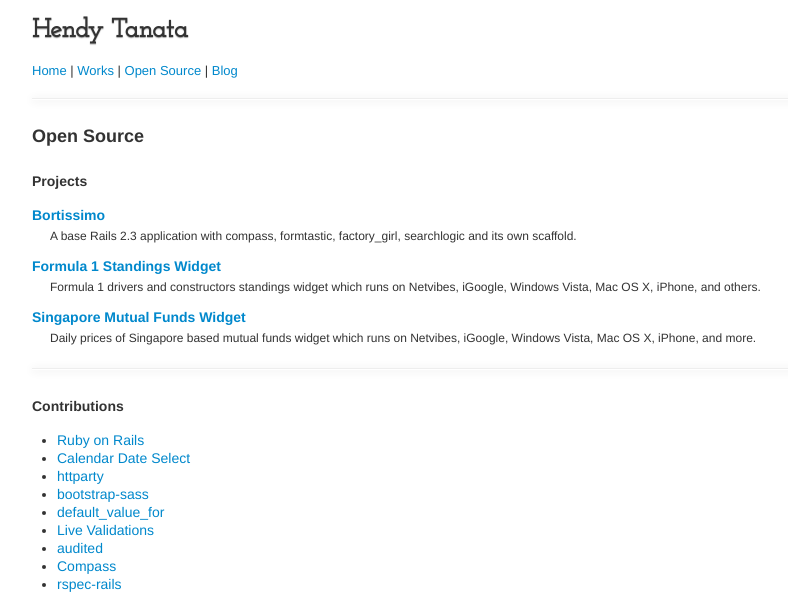
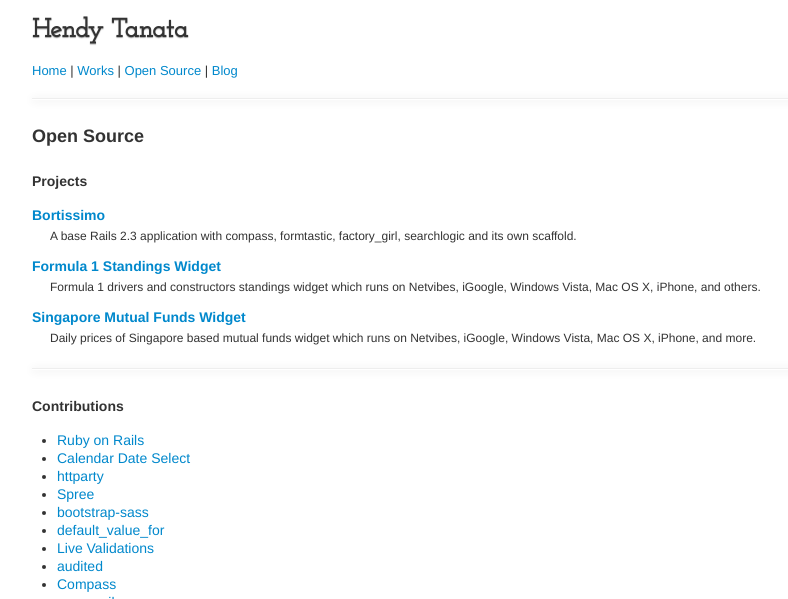
Before and after one commit to htanata/htanata.github.com, a Jekyll site: the page built from open_source.html, in a window 1280 px wide, cut to the strip 0-599 px from the top of the page. Shown: the whole strip, without its empty margins (138-926 px from the left). Built offline with Jekyll 4.4.1, drawn with Linux system fonts in a browser that asks for light colours; nearby versions of some CDN libraries; some web fonts are replaced.

Commit message:
Add Spree to open source contributions.

```diff
--- a/open_source.html
+++ b/open_source.html
@@ -47,6 +47,9 @@
         <a href="https://github.com/jnunemaker/httparty/commits?author=htanata">httparty</a>
       </li>
       <li>
+        <a href="https://github.com/spree/spree/commits?author=htanata">Spree</a>
+      </li>
+      <li>
         <a href="https://github.com/thomas-mcdonald/bootstrap-sass/commits?author=htanata">bootstrap-sass</a>
       </li>
       <li>
```
